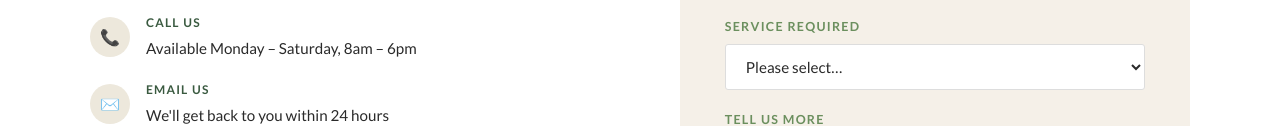
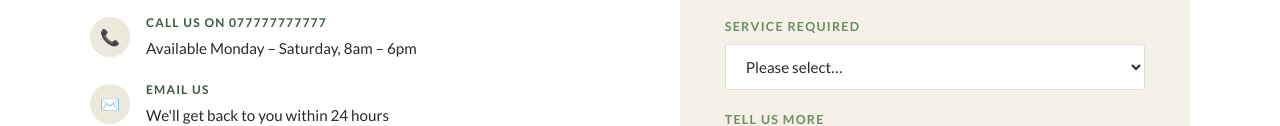
Before and after one commit to andrewoneill93/SAS, a plain HTML site: page index.html in a window 1280 px wide. Shown: the part 4208-4334 px from the top of the page. Drawn offline with nearby package versions, Linux system fonts and the light colour scheme; a web font is replaced by a local one.

Commit message:
Update contact information in index.html

```diff
--- a/index.html
+++ b/index.html
@@ -597,7 +597,7 @@
       <div class="contact-detail">
         <div class="icon">📞</div>
         <div>
-          <strong>Call Us</strong>
+          <strong>Call Us On 077777777777 </strong>
           <span>Available Monday – Saturday, 8am – 6pm</span>
         </div>
       </div>
```
